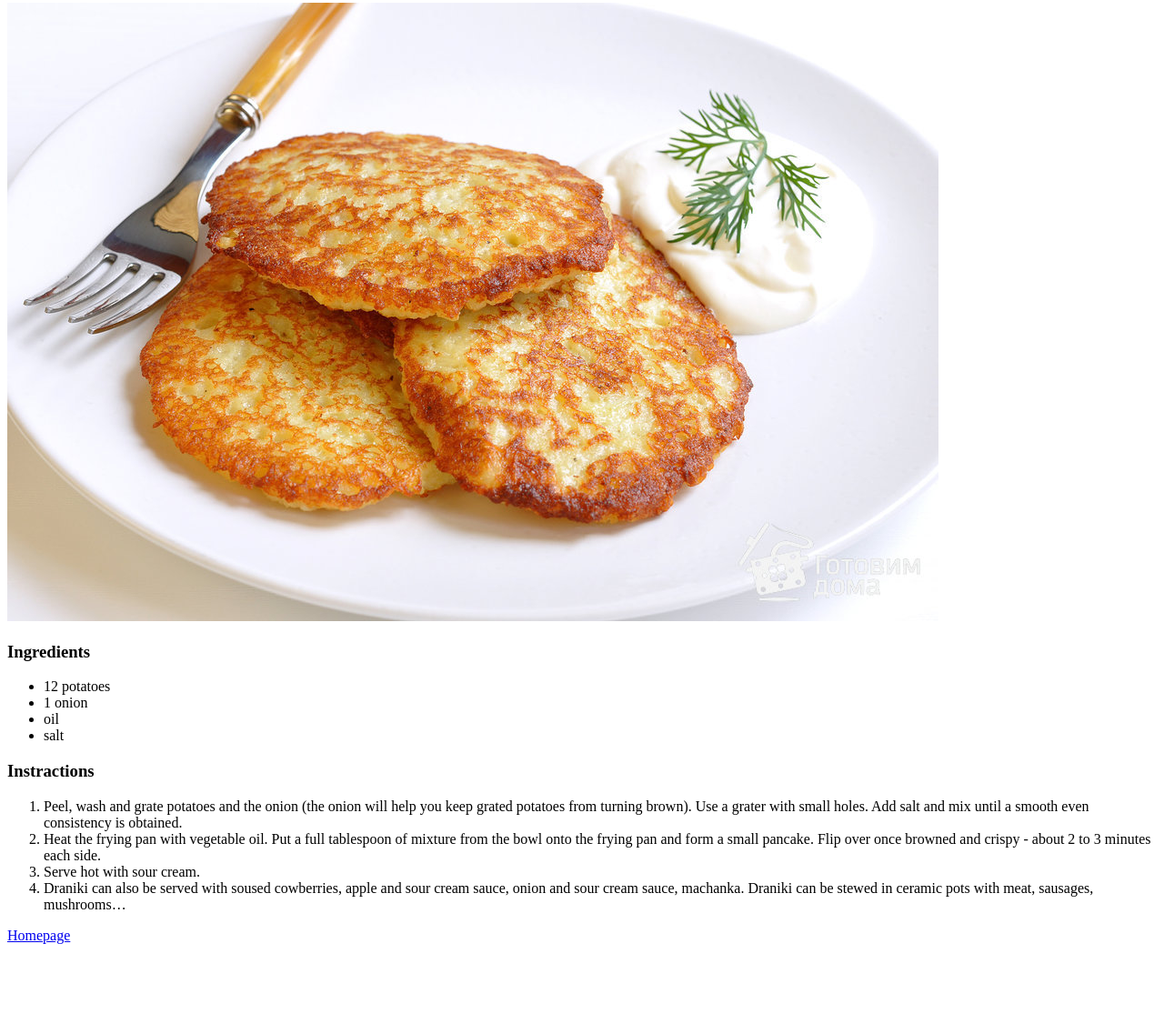
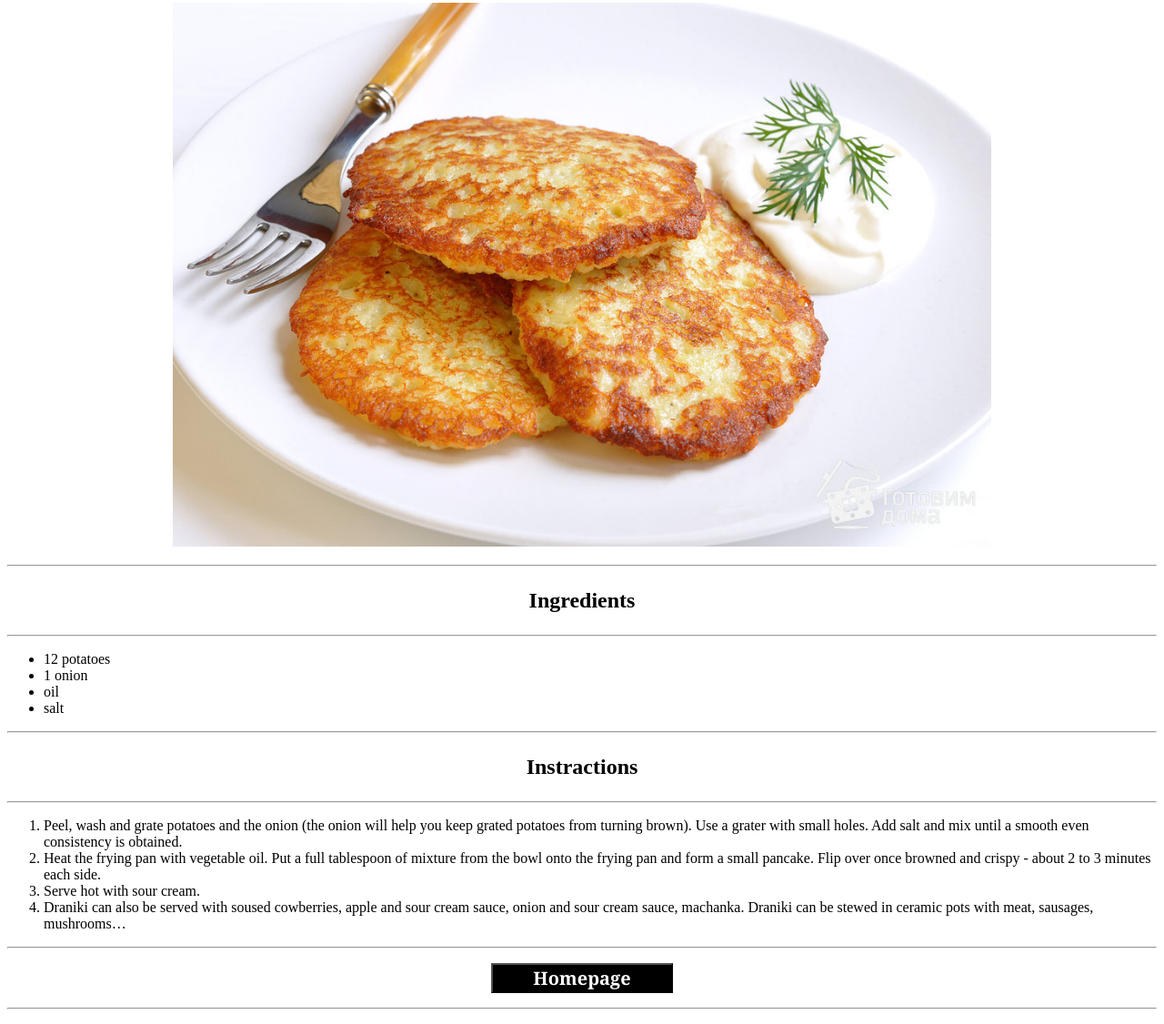
Before and after one commit to KirillEfirov/MyRecipes, a plain HTML site: page AllRecipes/Draniki.html in a window 1280 px wide. Shown: the part 77-1203 px from the top of the page at 91% size. Before the commit the page ends 1123 px from the top, so only its background shows below. Drawn offline with Linux system fonts and the light colour scheme.

Commit message:
Recipes are styled

```diff
--- a/AllRecipes/Draniki.html
+++ b/AllRecipes/Draniki.html
@@ -4,14 +4,17 @@
     <head>
         <meta charset="utf-8">
         <title>Draniki</title>
+        <link rel="stylesheet" href="styleDraniki.css">
     </head>
 
     <body>
         <h1>Draniki</h1>
 
-        <img src="../images/Draniki.jpg" alt="Belarusian food">
+        <p><img src="../images/Draniki.jpg" alt="Belarusian food"></p>
 
-        <h3>Ingredients</h3>
+        <hr>
+        <h3 class="I">Ingredients</h3>
+        <hr>
 
         <ul>
             <li>12 potatoes</li>
@@ -20,7 +23,9 @@
             <li>salt</li>
         </ul>
 
-        <h3>Instractions</h3>
+        <hr>
+        <h3 class="I">Instractions</h3>
+        <hr>
 
         <ol>
             <li>Peel, wash and grate potatoes and the onion (the onion will help you keep grated potatoes from turning brown). Use a grater with small holes. Add salt and mix until a smooth even consistency is obtained.</li>
@@ -29,6 +34,11 @@
             <li>Draniki can also be served with soused cowberries, apple and sour cream sauce, onion and sour cream sauce, machanka. Draniki can be stewed in ceramic pots with meat, sausages, mushrooms…</li>
         </ol>
 
-        <a href="../index.html">Homepage</a>
+        <hr>
+        <a href="../index.html"><p><button>Homepage</button></p></a>
+        <hr>
+
+        <p></p>
+
     </body>
 </html>
--- /dev/null
+++ b/AllRecipes/styleBorsch.css
@@ -0,0 +1,22 @@
+h1, h3, p {
+    text-align: center;
+}
+
+img {
+    height: auto;
+    width: 900px;
+}
+
+button {
+    background-color: rgb(0, 0, 0);
+    color: white;
+    font-weight: bold;
+    font-family: Cambria, Cochin, Georgia, Times, 'Times New Roman', serif;
+    height: auto;
+    width: 200px;
+    font-size: 20px;
+}
+
+.I {
+    font-size: 24px;
+}
--- /dev/null
+++ b/AllRecipes/styleDraniki.css
@@ -0,0 +1,22 @@
+h1, p, h3 {
+    text-align: center;
+}
+
+img {
+    height: auto;
+    width: 900px;
+}
+
+button {
+    background-color: rgb(0, 0, 0);
+    color: white;
+    font-weight: bold;
+    font-family: Cambria, Cochin, Georgia, Times, 'Times New Roman', serif;
+    height: auto;
+    width: 200px;
+    font-size: 20px;
+}
+
+.I {
+    font-size: 24px;
+}
```
Also changed, not shown: AllRecipes/Borsch.html (+14 -3 lines).
